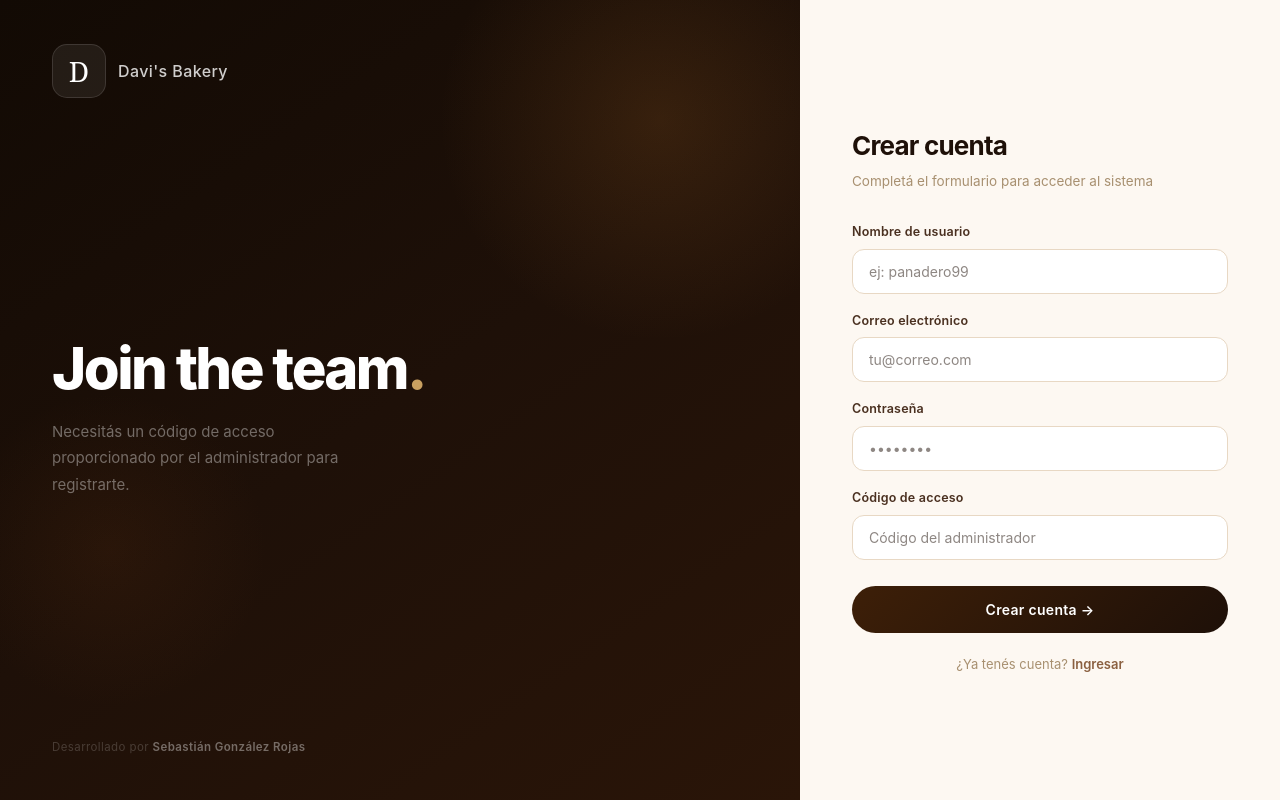
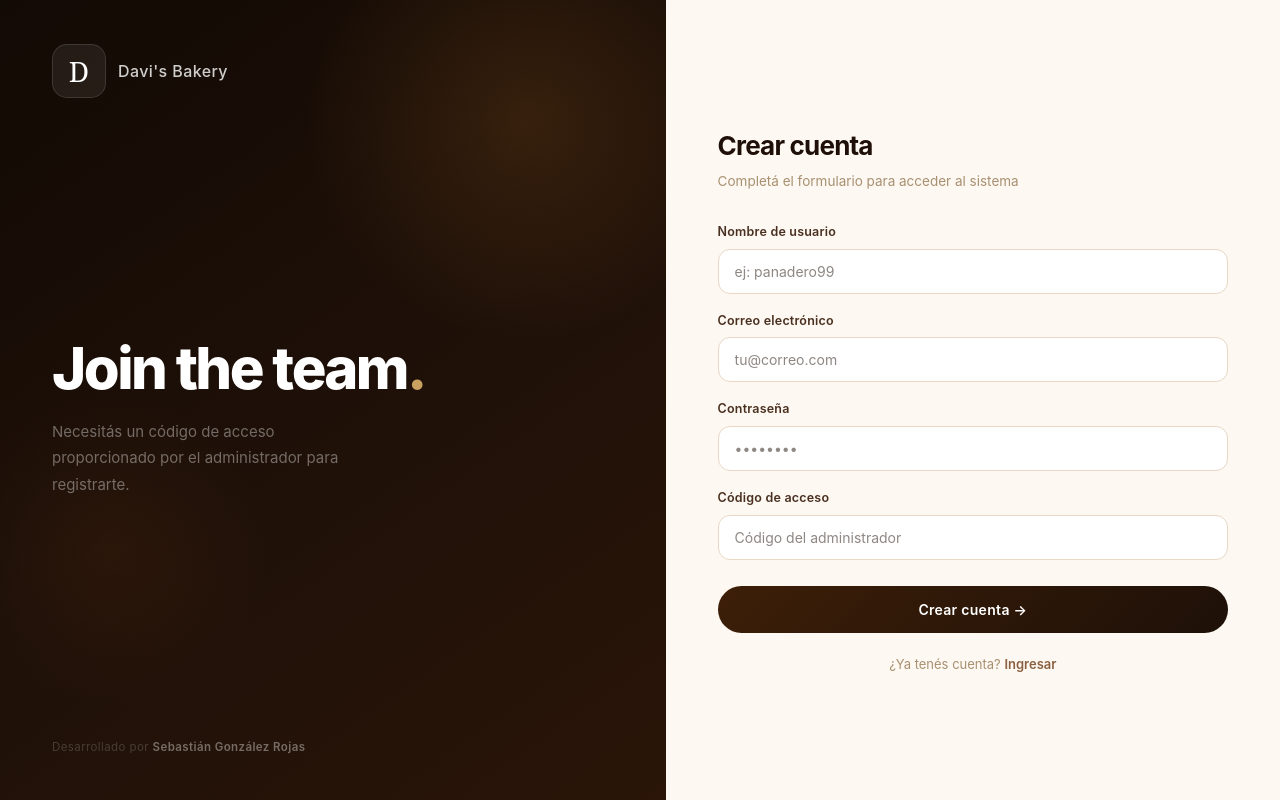
Before and after one commit to Sebasgonzalez26/david-s-bakery-, a React (Vite) app in the folder Bakerys.React/: page /registro in a window 1280 px wide. Built offline with nearby package versions, Linux system fonts and the light colour scheme.

Commit message:
style(auth): rebalance panel widths, expand beige form side
- Left dark panel: fixed 52% width (flex: 0 0 52%)
- Right beige panel: flex: 1 to fill remaining space (~48%)

```diff
--- a/Bakerys.React/src/pages/auth/Login.tsx
+++ b/Bakerys.React/src/pages/auth/Login.tsx
@@ -52,7 +52,7 @@ export default function Login() {
         animate={{ opacity: 1, x: 0 }}
         transition={{ duration: 0.75, ease: [0.22, 1, 0.36, 1] }}
         style={{
-          flex: 1,
+          flex: '0 0 52%',
           background: 'linear-gradient(145deg, #120a04 0%, #1e1008 50%, #2a1508 100%)',
           display: 'flex',
           flexDirection: 'column',
@@ -175,7 +175,7 @@ export default function Login() {
         animate={{ opacity: 1, x: 0 }}
         transition={{ duration: 0.75, ease: [0.22, 1, 0.36, 1] }}
         style={{
-          width: 480,
+          flex: 1,
           background: '#fdf8f2',
           display: 'flex',
           flexDirection: 'column',
--- a/Bakerys.React/src/pages/auth/Registro.tsx
+++ b/Bakerys.React/src/pages/auth/Registro.tsx
@@ -64,7 +64,7 @@ export default function Registro() {
         animate={{ opacity: 1, x: 0 }}
         transition={{ duration: 0.75, ease: [0.22, 1, 0.36, 1] }}
         style={{
-          flex: 1,
+          flex: '0 0 52%',
           background: 'linear-gradient(145deg, #120a04 0%, #1e1008 50%, #2a1508 100%)',
           display: 'flex',
           flexDirection: 'column',
@@ -165,7 +165,7 @@ export default function Registro() {
         animate={{ opacity: 1, x: 0 }}
         transition={{ duration: 0.75, ease: [0.22, 1, 0.36, 1] }}
         style={{
-          width: 480,
+          flex: 1,
           background: '#fdf8f2',
           display: 'flex',
           flexDirection: 'column',
```
